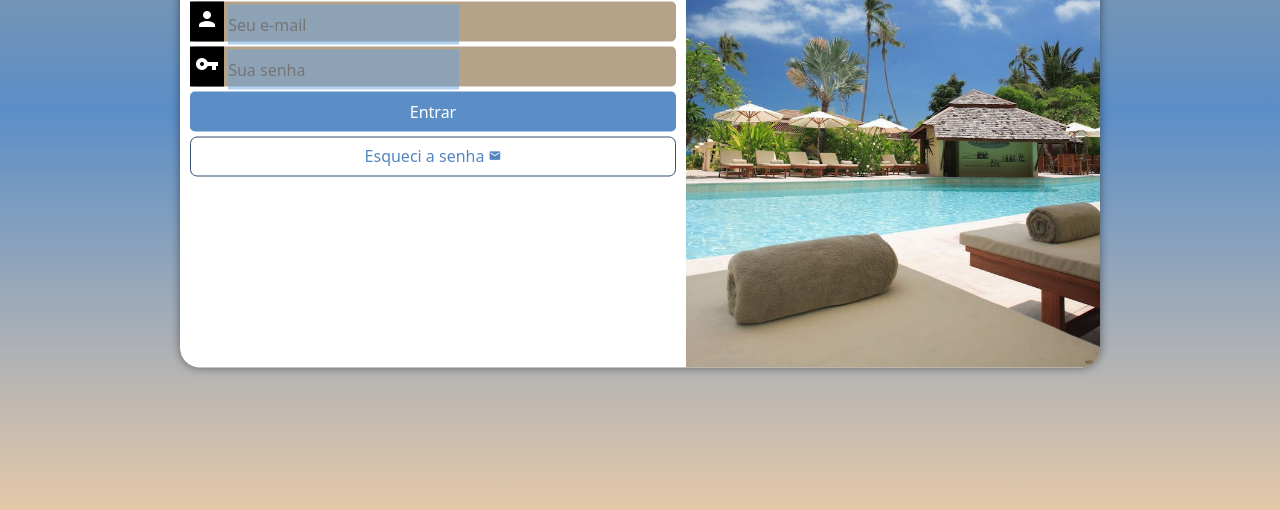
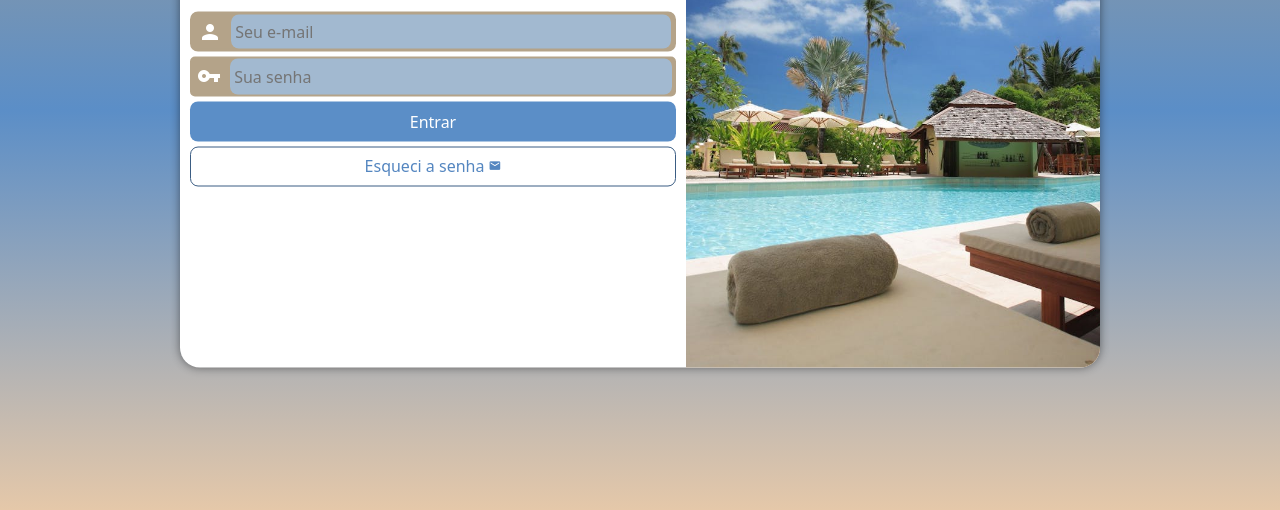
Before and after one commit to gabriel-almarques/projeto-login, a plain HTML site: page index.html in a window 1280 px wide. Shown: the part 290-800 px from the top of the page. Drawn offline with Linux system fonts and the light colour scheme.

Commit message:
Finalização projeto-login

```diff
--- a/estilos/media-query.css
+++ b/estilos/media-query.css
@@ -10,6 +10,7 @@ Grandes telas: acima de 1200px
 */
 
 @media screen and (min-width:768px) and (max-width: 992px) {
+    /* TABLET */
 
     body {
         background-image: linear-gradient(to top, #E5C8A9, #5B8EC7, #B4A389 );
@@ -17,6 +18,7 @@ Grandes telas: acima de 1200px
 
     section#login {
         width: 80vw;
+        height: 350px;
     }
 
     section#login > div#imagem {
@@ -31,9 +33,15 @@ Grandes telas: acima de 1200px
         float: right;
         width: 62%;
     }
+
+    div#formulario > p {
+        margin: 15px 0px;
+    }
+
 }
 
 @media screen and (min-width: 993px) {
+    /* GRANDES TELAS */
 
     body {
         background-image: linear-gradient(to top, #E5C8A9, #5B8EC7, #B4A389 );
--- a/estilos/style.css
+++ b/estilos/style.css
@@ -1,12 +1,17 @@
 @charset "UTF-8";
 
-/*
-    Paleta de cores
+:root {
+    --cor0: #E5C8A9;
+    --cor1: #B4A389;
+    --cor2: #7c694b69;
+    --cor3: #97c8ff9a;
+    --cor4: #5B8EC7;
+    --cor5: #3b5d83;
 
-    Areia claro: #E5C8A9
-    Areia escuro: #B4A389
-    Azul claro: #5B8EC7
-*/
+    --fonte-padrao: Arial, Verdana, Helvetica, sans-serif;
+    --fonte-destaque: 'Bebas Neue', cursive;
+    --fonte-android: 'Android', cursive;
+    }
 
 * {
     font-family: system-ui, -apple-system, BlinkMacSystemFont, 'Segoe UI', Roboto, Oxygen, Ubuntu, Cantarell, 'Open Sans', 'Helvetica Neue', sans-serif;
@@ -16,7 +21,7 @@
 }
 
 body, html {
-    background-color: #7c694b69;
+    background-color: var(--cor2);
     height: 100vh;
     width: 100vw;
 }
@@ -33,20 +38,19 @@ section#login {
     left: 50%;
     transform: translate(-50%, -50%);
     overflow: hidden;
-
-    transition-timing-function: ease;
-    transition: width 0.5s, height 0.5s;
-
     background-color: white;
     width: 300px;
     height: 515px;
     border-radius: 20px;
     box-shadow: 0px 0px 10px rgba(0, 0, 0, 0.466);
+
+    transition-timing-function: ease;
+    transition: 0.5s, 0.5s;
 }
 
 section#login > div#imagem {
     display: block;
-    background: #B4A389 url(../imagens/resort.jpg);
+    background: var(--cor0) url(../imagens/resort.jpg);
     height: 200px;
     background-size: cover;
 }
@@ -64,40 +68,56 @@ div#formulario > h1 {
 
 div#formulario > p {
     font-size: 1em;
+    margin-bottom: 15px;
 }
 
 div > i {
     color: white;
-    background-color: black;
     font-size: 2em;
     height: 40px;
     padding: 5px;
 }
 
-div > input {
-    background-color: #69a2e481;
+div.campo > input {
+    background-color: var(--cor3);
     font-size: 1em;
-    /* width */
+    width: calc(100% - 40px);
     height: 100%;
-    border: none;
+    border: 0px;
+    border-radius: 8px;
+    padding: 4px;
+    transform: translateY(-6px);
+}
+
+div.senha > input {
+    background-color: var(--cor3);
+    font-size: 1em;
+    width: calc(100% - 40px);
+    height: 100%;
+    border: 0px;
+    border-radius: 8px;
+    padding: 4px;
+    transform: translateY(-5px);
 }
 
 form > div.campo {
-    background-color: #B4A389;
+    background-color: var(--cor1);
+    width: 100%;
+    height: 40px;
+    display: block;
+    border-radius: 8px;
+    border: solid var(--cor1);
+    margin: 5px 0px;
+}
+
+form > div.senha {
+    background-color: var(--cor1);
     width: 100%;
     height: 40px;
     display: block;
     border-radius: 5px;
     margin: 5px 0px;
-}
-
-form > div.senha {
-    background-color: #B4A389;
-    width: 100%;
-    height: 40px;
-    display: block;
-    border-radius: 5px;
-    margin: 5px 0px;
+    border: 2px solid var(--cor1);
 }
 
 form > input[type=submit] {
@@ -105,14 +125,14 @@ form > input[type=submit] {
     font-size: 1em;
     width: 100%;
     height: 40px;
-    background-color: #5B8EC7;
+    background-color: var(--cor4);
     color: white;
     border: none;
-    border-radius: 5px;
+    border-radius: 8px;
 }
 
 form > input[type=submit]:hover {
-    background-color: #344f6d;
+    background-color: var(--cor5);
     cursor: pointer;
 }
 
@@ -124,8 +144,8 @@ form > a.botao {
     height: 40px;
     background-color: white;
     color: #5486c0;
-    border: 1px solid #344f6d;
-    border-radius: 7px;
+    border: 1px solid var(--cor5);
+    border-radius: 8px;
     text-decoration: none;
     margin-top: 5px;
 }
@@ -137,5 +157,5 @@ form > a.botao > i {
 }
 
 form > a.botao:hover {
-    background-color: #71b0f8dc;
+    background-color: var(--cor3);
 }
--- a/index.html
+++ b/index.html
@@ -17,7 +17,7 @@
             <div id="formulario">
                 <h1>Login</h1>
                 <p>Seja bem vindo novamente. Faça login para acessar sua conta e poder fazer as configurações no seu ambiente.</p>
-                <form action="login.php" method="post" autocomplete="on">
+                <form id="preencher" action="login.php" method="post" autocomplete="on">
                     <div class="campo">
                         <i class="material-icons">person</i>
                         <input type="email" name="login" id="ilogin" placeholder="Seu e-mail" autocomplete="email" required maxlength="35">
@@ -28,8 +28,8 @@
                         <input type="password" name="senha" id="isenha" placeholder="Sua senha" autocomplete="current-password" required minlength="8" maxlength="16">
                         <label for="isenha"></label>
                     </div>
-                    <input type="submit" value="Entrar">
-                    <a href="esqueci.html" class="botao">Esqueci a senha <i class="material-icons">mail</i></a>
+                <input type="submit" value="Entrar">
+                <a href="esqueci.html" class="botao">Esqueci a senha <i class="material-icons">mail</i></a>
                 </form>
             </div>
         </section>
```
